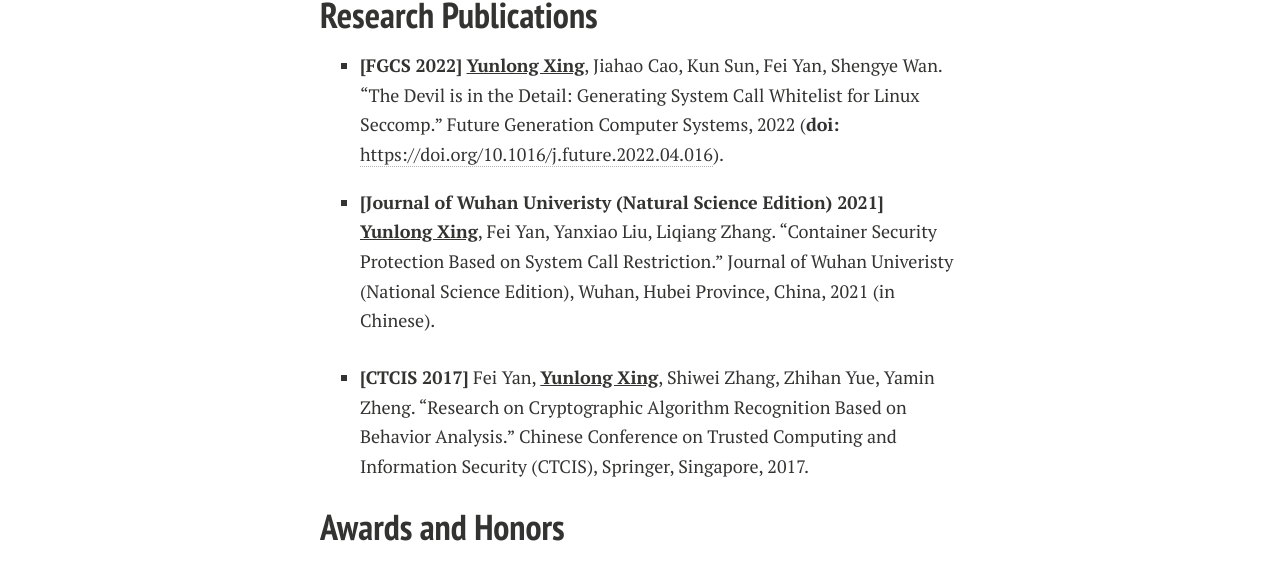
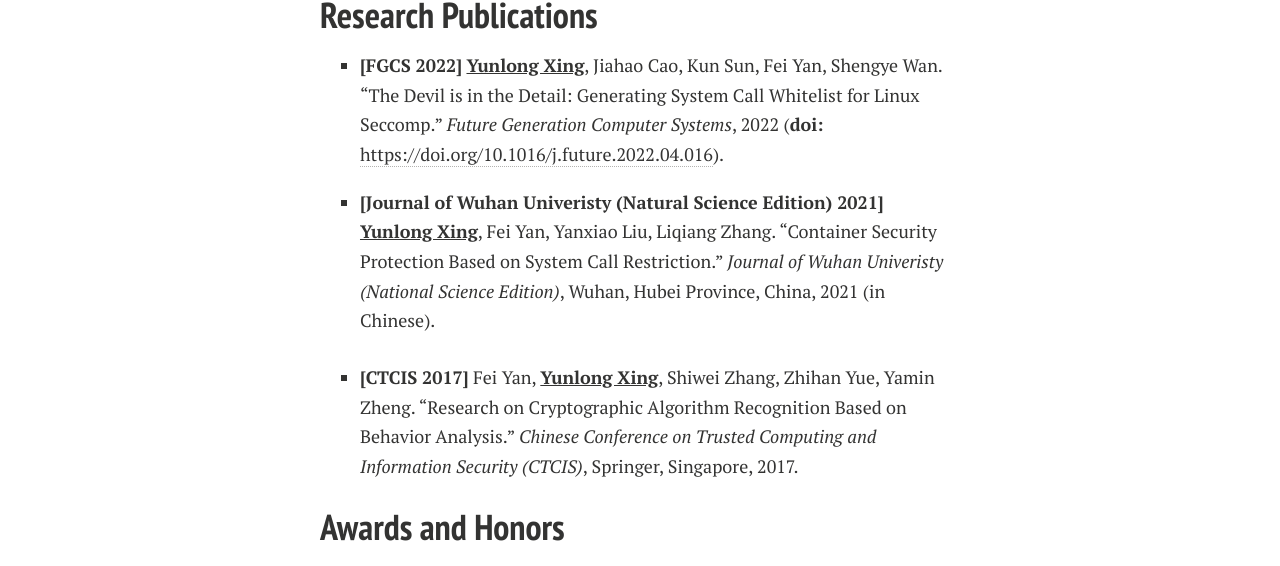
Before and after one commit to YunlongXing/HomePage, a Jekyll site: the page built from docs/index.md, in a window 1280 px wide. Shown: the part 664-1230 px from the top of the page. Built offline with Jekyll 4.4.1, drawn with Linux system fonts in a browser that asks for light colours; nearby versions of some CDN libraries; a style sheet for code colours, icons or effects is not loaded; our own code applies the rules of GitHub Pages for plain Markdown files.

```diff
--- a/docs/index.md
+++ b/docs/index.md
@@ -17,13 +17,13 @@ Before that, I received a Master's Degree in Engineering in July 2021 at [Wuhan
 
 ## Research Publications
 
-* **[FGCS 2022]** **<u>Yunlong Xing</u>**, Jiahao Cao, Kun Sun, Fei Yan, Shengye Wan. "The Devil is in the Detail: Generating System Call Whitelist for Linux Seccomp." Future Generation Computer Systems, 2022 (**doi:** [https://doi.org/10.1016/j.future.2022.04.016]).
+* **[FGCS 2022]** **<u>Yunlong Xing</u>**, Jiahao Cao, Kun Sun, Fei Yan, Shengye Wan. "The Devil is in the Detail: Generating System Call Whitelist for Linux Seccomp." *Future Generation Computer Systems*, 2022 (**doi:** [https://doi.org/10.1016/j.future.2022.04.016]).
 
 [https://doi.org/10.1016/j.future.2022.04.016]: https://doi.org/10.1016/j.future.2022.04.016
 
-* **[Journal of Wuhan Univeristy (Natural Science Edition) 2021]** **<u>Yunlong Xing</u>**, Fei Yan, Yanxiao Liu, Liqiang Zhang. "Container Security Protection Based on System Call Restriction." Journal of Wuhan Univeristy (National Science Edition), Wuhan, Hubei Province, China, 2021 (in Chinese).
+* **[Journal of Wuhan Univeristy (Natural Science Edition) 2021]** **<u>Yunlong Xing</u>**, Fei Yan, Yanxiao Liu, Liqiang Zhang. "Container Security Protection Based on System Call Restriction." *Journal of Wuhan Univeristy (National Science Edition)*, Wuhan, Hubei Province, China, 2021 (in Chinese).
 
-* **[CTCIS 2017]** Fei Yan, **<u>Yunlong Xing</u>**, Shiwei Zhang, Zhihan Yue, Yamin Zheng. "Research on Cryptographic Algorithm Recognition Based on Behavior Analysis." Chinese Conference on Trusted Computing and Information Security (CTCIS), Springer, Singapore, 2017.
+* **[CTCIS 2017]** Fei Yan, **<u>Yunlong Xing</u>**, Shiwei Zhang, Zhihan Yue, Yamin Zheng. "Research on Cryptographic Algorithm Recognition Based on Behavior Analysis." *Chinese Conference on Trusted Computing and Information Security (CTCIS)*, Springer, Singapore, 2017.
 
 ## Awards and Honors
 * **First Prize**, in 10th National College Student Information Security Contest, July 2017.
```
